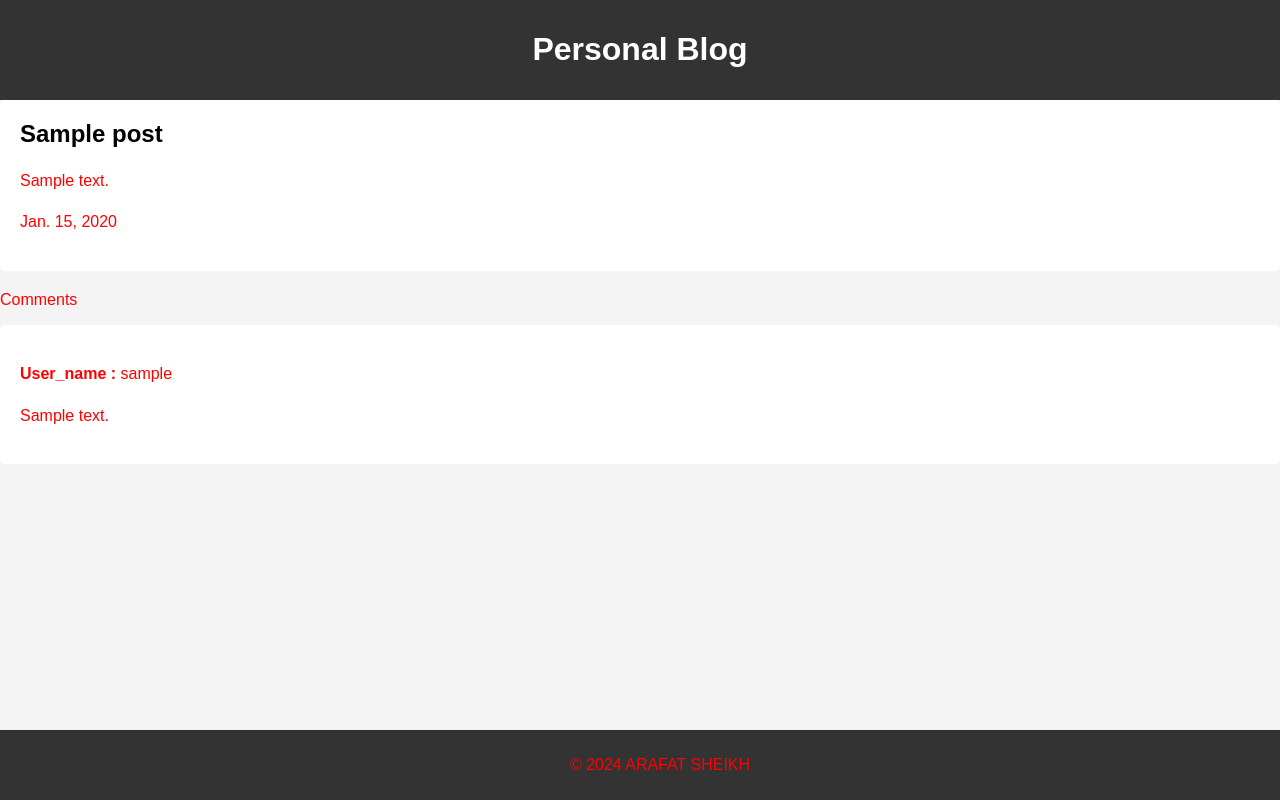
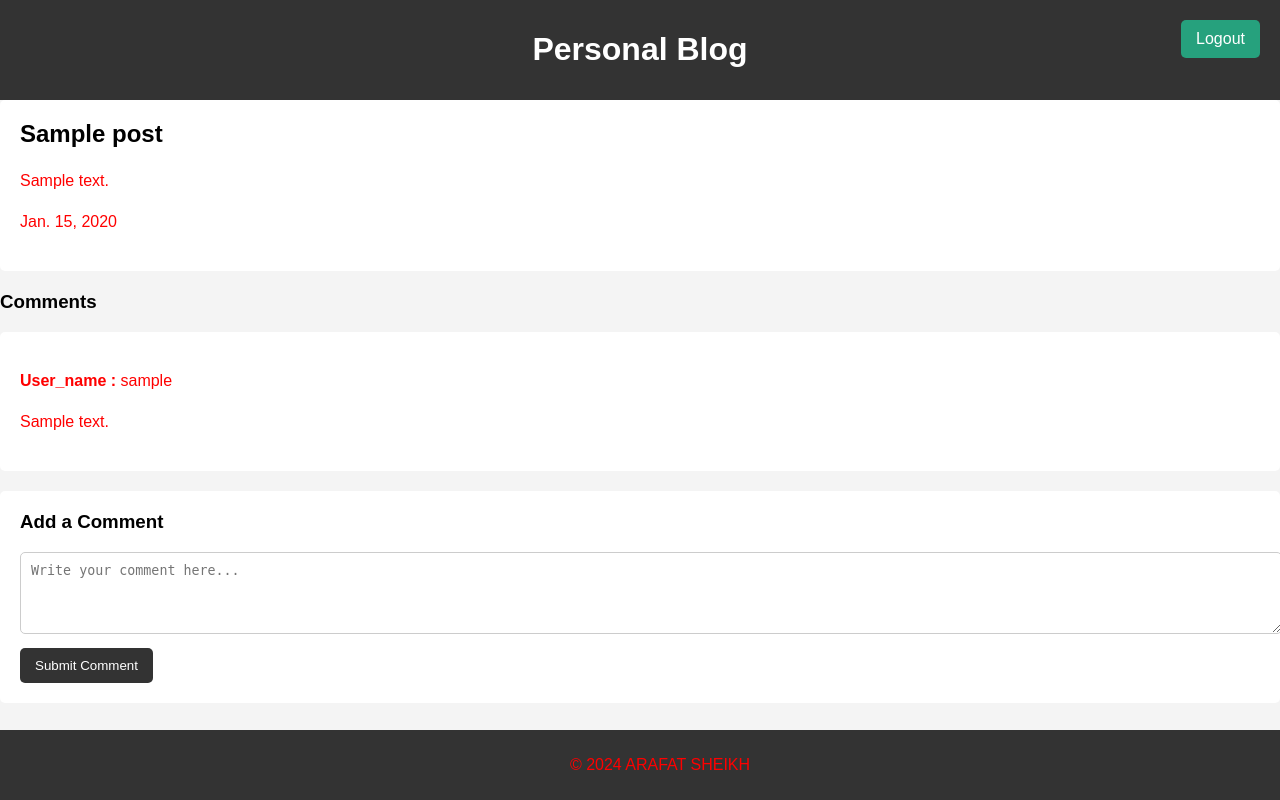
Before and after one commit to arafatsheikh098/blog_site, a Django app: page /single-post/1 in a window 1280 px wide. Run offline with Django 5.2, Linux system fonts and the light colour scheme; tables that the repository leaves empty hold one stand-in row (values such as "Sample post").

Commit message:
Single post comment added

```diff
--- a/blog_site/urls.py
+++ b/blog_site/urls.py
@@ -16,14 +16,15 @@ Including another URLconf
 """
 from django.contrib import admin
 from django.urls import path,include
-from posts.views import post_list_view,portfolio_view,single_post_view
+from posts.views import post_list_view,portfolio_view,single_post_view,add_comment
 
 urlpatterns = [
     path('admin/', admin.site.urls),
-    path('post-list/',post_list_view),
+    path('post-list/',post_list_view,name='post-list'),
     path('portfolio/',portfolio_view),
     path('single-post/<int:id>',single_post_view,name='one-page'),
     path('users/',include("users.urls")),
+    path('post/<int:post_id>/add_comment/', add_comment, name='add_comment'),
 
 
 
--- a/posts/views.py
+++ b/posts/views.py
@@ -1,4 +1,4 @@
-from django.shortcuts import get_object_or_404, render
+from django.shortcuts import get_object_or_404, render,redirect
 from posts.models import Post,comment
 from django.views.generic import ListView
 # Create your views here.
@@ -33,3 +33,11 @@ def single_post_view(request,id):
         "comment":single_post_comment
     }
     return render(request,"single_post.html",context)
+
+def add_comment(request, post_id):
+    post = get_object_or_404(Post, id=post_id)
+    if request.method == "POST":
+        text = request.POST.get("text")
+        if text:
+            comment.objects.create(post=post, user=request.user, text=text)
+    return redirect('one-page', id=post.id)
--- a/templates/base.html
+++ b/templates/base.html
@@ -5,12 +5,30 @@
     <meta charset="UTF-8">
     <meta name="viewport" content="width=device-width, initial-scale=1.0">
     <title>My Personal Blog</title>
-    <link rel ="stylesheet" href="{% static 'css/style.css' %}" />
+    <link rel="stylesheet" href="{% static 'css/style.css' %}" />
+    <style>
+        /* Add the following CSS to position the logout link */
+        .logout-link {
+            position: absolute;
+            top: 20px;
+            right: 20px;
+            background-color: #26a17d;
+            color: rgb(255, 255, 255);
+            padding: 10px 15px;
+            text-decoration: none;
+            border-radius: 5px;
+        }
 
+        .logout-link:hover {
+            background-color: #555;
+        }
+    </style>
 </head>
 <body>
+    <!-- Logout link at the top right -->
+    <a href="{% url 'logout' %}" class="logout-link">Logout</a>
+
     {% block content %}
-
-    {% endblock%}
+    {% endblock %}
 </body>
 </html>
--- a/templates/post_list.html
+++ b/templates/post_list.html
@@ -75,7 +75,7 @@
     <header>
         <h1>Personal Blog</h1>
     </header>
-    <nav>
+    <!-- <nav>
         <a href="#">For you</a>
         <a href="#">Following</a>
         <a href="#">Writing</a>
@@ -84,7 +84,7 @@
         <a href="#">Lifestyle</a>
         <a href="#">History</a>
         <a href="#">Product</a>
-    </nav>
+    </nav> -->
     <!-- <div class="container">
         <div class="main-content">
             <div class="article">
--- a/templates/single_post.html
+++ b/templates/single_post.html
@@ -1,11 +1,12 @@
 {% extends 'base.html' %}
- {% block content %}
+{% block content %}
     <style>
         body {
             font-family: Arial, sans-serif;
             margin: 0;
             padding: 0;
             background-color: #f4f4f4;
+            padding-bottom: 60px; /* Add padding to prevent footer overlap */
         }
         header {
             background-color: #333;
@@ -60,6 +61,34 @@
             margin-bottom: 20px;
             border-radius: 5px;
         }
+        .comment-section {
+            background-color: #fff;
+            padding: 20px;
+            border-radius: 5px;
+            margin-top: 20px;
+        }
+        .comment-section h3 {
+            margin-top: 0;
+        }
+        textarea {
+            width: 100%;
+            padding: 10px;
+            border-radius: 5px;
+            border: 1px solid #ccc;
+            margin-bottom: 10px;
+            resize: vertical;
+        }
+        .comment-btn {
+            background-color: #333;
+            color: white;
+            border: none;
+            padding: 10px 15px;
+            cursor: pointer;
+            border-radius: 5px;
+        }
+        .comment-btn:hover {
+            background-color: #555;
+        }
         footer {
             background-color: #333;
             color: #fff;
@@ -75,22 +104,32 @@
         <h1>Personal Blog</h1>
     </header>
 
+    <div class="article">
+        <h2>{{ post.title }}</h2>
+        <p>{{ post.content }}</p>
+        <p>{{ post.publish_date }}</p>
     </div>
 
-        <div class="article">
-            <h2>{{ post.title }}</h2>
-            <p>{{ post.content }}</p>
-            <p>{{ post.publish_date }}</p>
-        </div>
-    </div>
-    <p>Comments</p>
+    <h3>Comments</h3>
     {% for text in comment %}
     <div class="article">
         <p><strong>User_name :</strong> {{ text.user }}</p>
         <p>{{ text.text }}</p>
     </div>
+    {% empty %}
+    <p>No comments yet. Be the first to comment!</p>
     {% endfor %}
 
+    <!-- Add Comment Section -->
+    <div class="comment-section">
+        <h3>Add a Comment</h3>
+        <form action="{% url 'add_comment' post.id %}" method="POST">
+            {% csrf_token %}
+            <textarea name="text" placeholder="Write your comment here..." rows="4" required></textarea>
+            <br>
+            <button type="submit" class="comment-btn">Submit Comment</button>
+        </form>
+    </div>
 
     <footer>
         <p>&copy; 2024 ARAFAT SHEIKH </p>
--- a/users/urls.py
+++ b/users/urls.py
@@ -1,9 +1,11 @@
 from django.urls import path
-from users.views import signup,login
+from users.views import signup_view,login_view,logout_view
 urlpatterns = [
 
-    path('signup/',signup,name='signup'),
-    path('login/',login,name='login'),
+    path('signup/',signup_view,name='signup'),
+    path('login/',login_view,name='login'),
+     path('logout/',logout_view,name='logout'),
+
 
 
 ]
```
Also changed, not shown: templates/login.html (+15 -36 lines), templates/signup.html (+20 -7 lines), users/forms.py (added, +26 -0 lines), users/views.py (+55 -11 lines).
